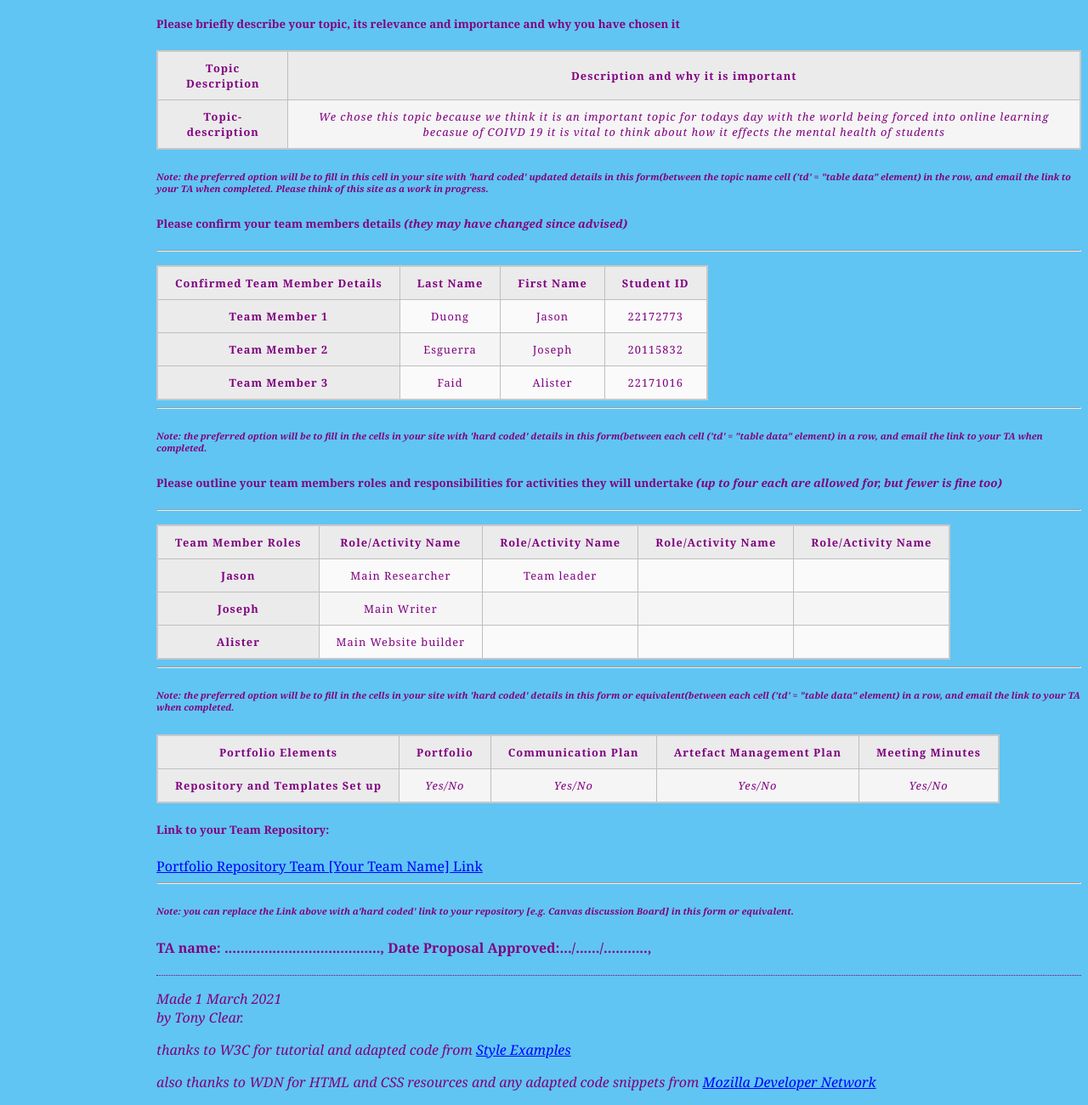
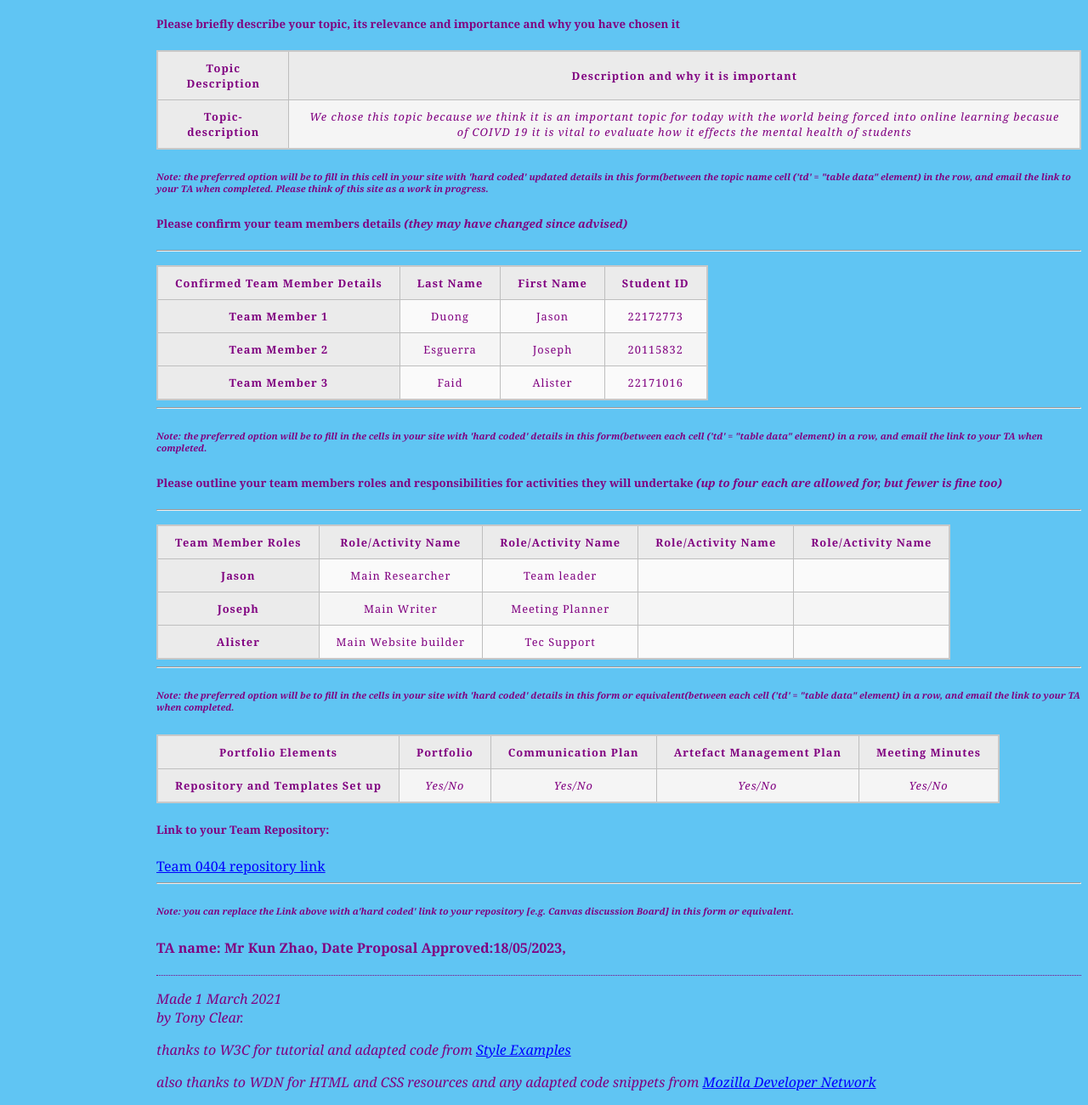
Before and after one commit to ISHUMANSS/ISHUMANSS.github.io, a plain HTML site: page misc/proposal.html in a window 1280 px wide. Shown: the part 680-1980 px from the top of the page at 85% size. Drawn offline with Linux system fonts and the light colour scheme.

Commit message:
did basic names on lots of the slides

```diff
--- a/misc/proposal.html
+++ b/misc/proposal.html
@@ -31,7 +31,7 @@
 <h4><p>Team name: 0404</p></h4>
 
 
-<h4><p>Team Coordinator/Leader Jason Duong</p></h4>
+<h4><p>Team Coordinator/Leader: Jason Duong</p></h4>
 
 <p><h5>This is the first stage of your team project, where you propose the chosen technology/topic which you will investigate.  This will then be approved or reviewed.</h5></p>
 
@@ -72,7 +72,7 @@
 <p align = "left"</p>
 		<tr>
 		<th scope="row">Topic-description</th>
-		<td> <em>We chose this topic because we think it is an important topic for todays day with the world being forced into online learning becasue of COIVD 19 it is vital to think about how it effects the mental health of students</em></td>
+		<td> <em>We chose this topic because we think it is an important topic for today with the world being forced into online learning becasue of COIVD 19 it is vital to evaluate how it effects the mental health of students</em></td>
 
    </tr>
 	</hr>
@@ -151,14 +151,14 @@
 	<p align = "left"</p>
 	<th scope="row">Joseph</th>
         <td>Main Writer</td>
-		<td></td>
+		<td>Meeting Planner</td>
         <td></td>
 		<td></td>
 
     </tr>
 	<th scope="row">Alister</th>
         <td>Main Website builder</td>
-		<td></td>
+		<td>Tec Support</td>
         <td></td>
 		<td></td>
 
@@ -194,12 +194,12 @@
 </table>
 
 <h5>Link to your Team Repository: </h5>
-<a href="https://canvas.aut.ac.nz/courses/1048/discussion_topics/3449">Portfolio Repository Team [Your Team Name] Link</a>
+<a href="https://github.com/ISHUMANSS/ISHUMANSS.github.io">Team 0404 repository link</a>
 
   <hr/>
 <p><h6><em>Note: you can replace the Link above with a'hard coded' link to your repository [e.g. Canvas discussion Board] in this form or equivalent.</p></h6></em>
 
-<p><h4>TA name: ......................................., Date Proposal Approved:.../....../..........., </p></h4>
+<p><h4>TA name: Mr Kun Zhao, Date Proposal Approved:18/05/2023, </p></h4>
 
 <!-- Sign and date the page, it's only polite! -->
 <address>Made 1 March 2021<br>
```
Also changed, not shown: misc/guidelines.html (+2 -2 lines), misc/meetings.html (+3 -3 lines), misc/portfolio.html (+2 -2 lines).
